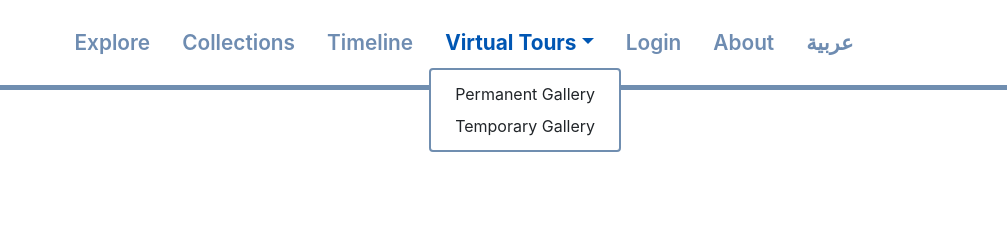
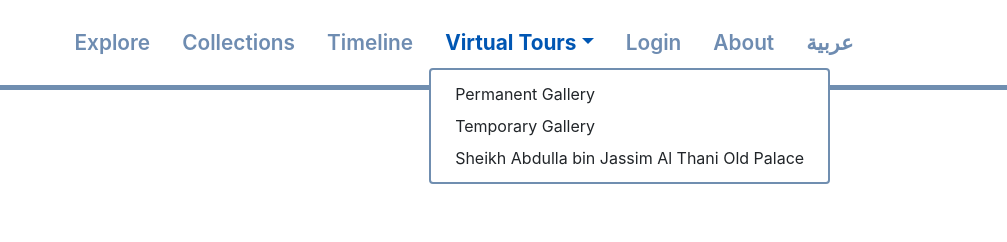
Before and after one commit to teslab2020/nmoq-repo, a plain HTML site: page assets/PermanentExhibitions.html in a window 1280 px wide. Both pictures are taken after a click on the link "Virtual Tours". Shown: the top 242 px of the page, 273-1280 px from the left. Drawn offline with Linux system fonts and the light colour scheme.

Commit message:
Update PermanentExhibitions.html

```diff
--- a/assets/PermanentExhibitions.html
+++ b/assets/PermanentExhibitions.html
@@ -46,6 +46,7 @@
                                         <div class="dropdown-menu">
                                             <a class="dropdown-item" href="./PermanentExhibitions.html">Permanent Gallery</a>
                                             <a class="dropdown-item" href="./TemporaryExhibitions.html">Temporary Gallery</a>
+                                            <a class="dropdown-item" href="https://poly.google.com/view/6O_rY6TEj_h">Sheikh Abdulla bin Jassim Al Thani Old Palace</a>
                                           </div>
                                     </li>
                                     <li class="nav-item">
```
